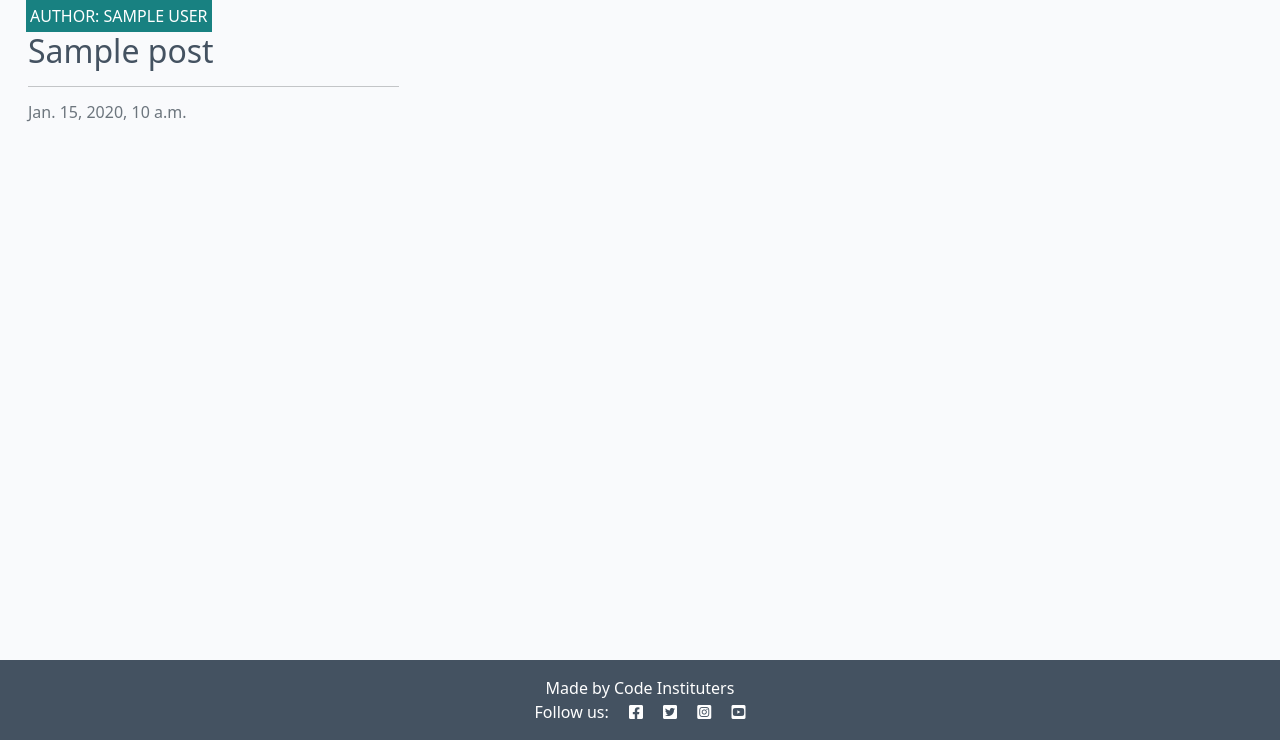
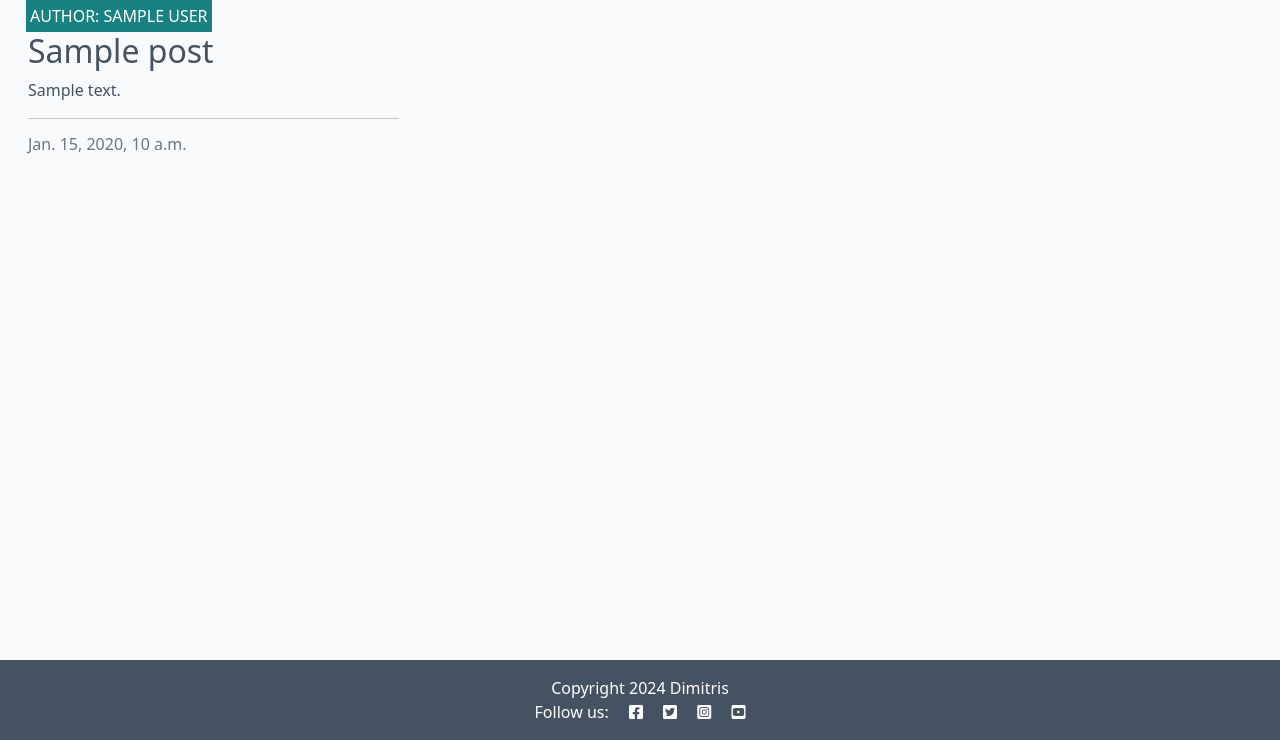
Before and after one commit to Dimitris112/django-blog-askisi, a Django app: template blog/templates/blog/index.html in a window 1280 px wide. Shown: the part 60-800 px from the top of the page. Run offline with Django 4.2, Linux system fonts and the light colour scheme; the template is opened without the code that fills it: most values are stand-ins (such as "Sample title", 1, 10 or a date in 2020).

Commit message:
allaksa ligo to index kai to base html

```diff
--- a/blog/templates/blog/index.html
+++ b/blog/templates/blog/index.html
@@ -20,6 +20,7 @@
                             </div>
                             <a href="#" class="post-link">
                                 <h2 class="card-title">{{ post.title }}</h2>
+                                <p class="card-text">{{ post.excerpt }}</p>
                             </a>
 
                             <hr />
@@ -50,3 +51,6 @@
 
 <!-- index.html content ends here -->
 {% endblock %}
+{% block copyright %}
+Copyright 2024 Dimitris
+{% endblock %}
--- a/templates/base.html
+++ b/templates/base.html
@@ -39,8 +39,7 @@
             <div class="collapse navbar-collapse" id="navbarText">
                 <ul class="navbar-nav me-auto mb-2 mb-lg-0">
                     <li class="nav-item">
-                        <a class="nav-link {% if request.path == home_url %}active{% endif %}" aria-current="page"
-                            href="#">Home</a>
+                        <a class="nav-link {% if request.path == home_url %}active{% endif %}" aria-current="page" href="{% url 'home' %}">Home</a>
                     </li>
 
                 </ul>
@@ -60,8 +59,11 @@
     </main>
 
     <!-- Footer -->
-    <footer class="footer mt-auto py-3 dark-bg">
-        <p class="m-0 text-center text-white">Made by Code Instituters</p>
+    <footer class=" footer mt-auto py-3 dark-bg">
+                            <p class="m-0 text-center text-white">
+                                {% block copyright %}
+                                Made by Code Instituters</p>
+                            {% endblock copyright %}
                             <p class="m-0 text-center text-white">Follow us: <i class="fab fa-facebook-square ms-3"></i>
                                 <i class="fab fa-twitter-square ms-3"></i>
                                 <i class="fab fa-instagram-square ms-3"></i>
@@ -70,7 +72,8 @@
                             </footer>
 
                             <script src="https://cdn.jsdelivr.net/npm/bootstrap@5.0.1/dist/js/bootstrap.bundle.min.js"
-        integrity="sha384-gtEjrD/SeCtmISkJkNUaaKMoLD0//ElJ19smozuHV6z3Iehds+3Ulb9Bn9Plx0x4" crossorigin="anonymous">
+                                integrity="sha384-gtEjrD/SeCtmISkJkNUaaKMoLD0//ElJ19smozuHV6z3Iehds+3Ulb9Bn9Plx0x4"
+                                crossorigin="anonymous">
                             </script>
 </body>
 
```
Lines whose indentation alone changed are shown as unchanged.
